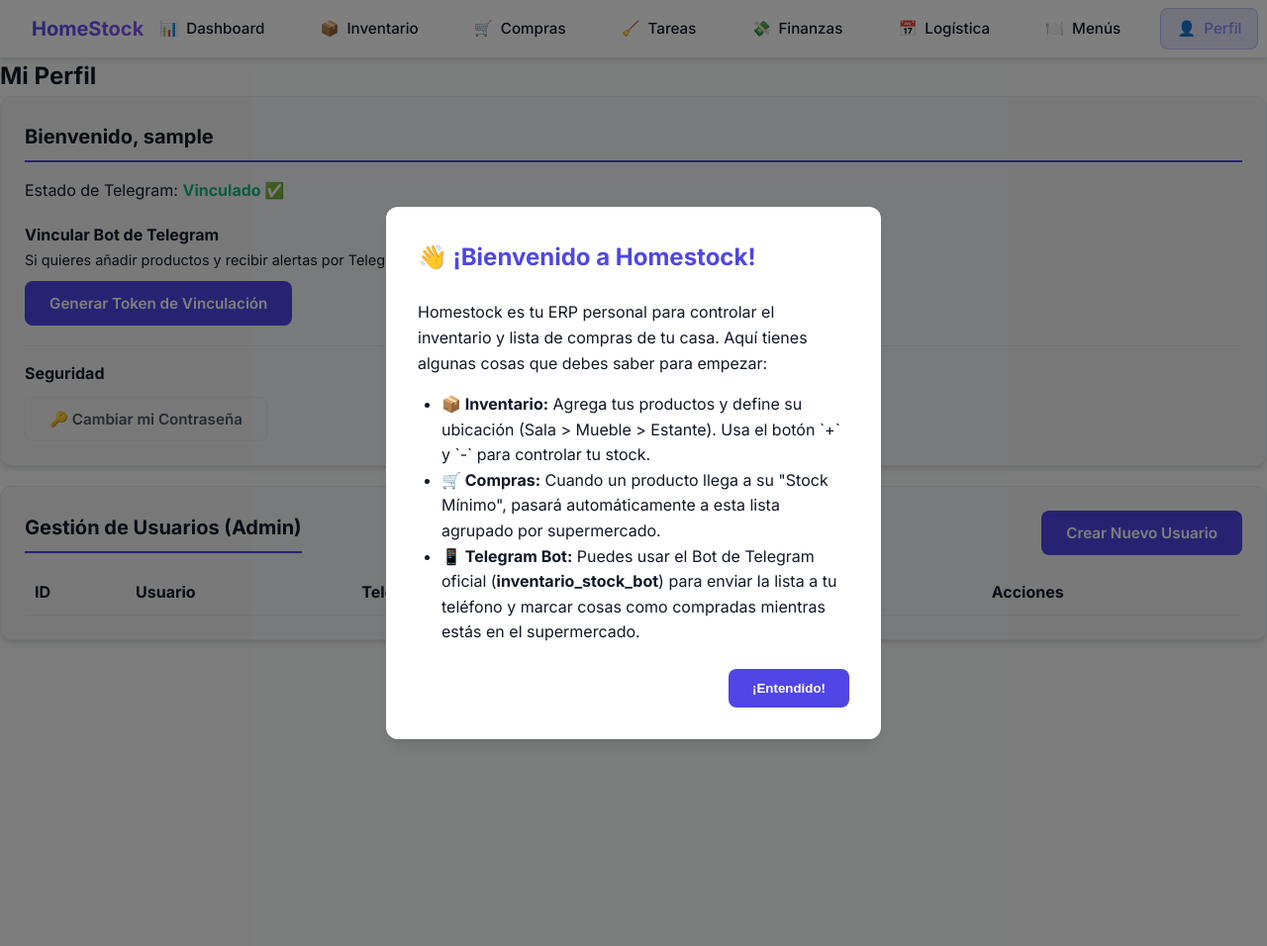
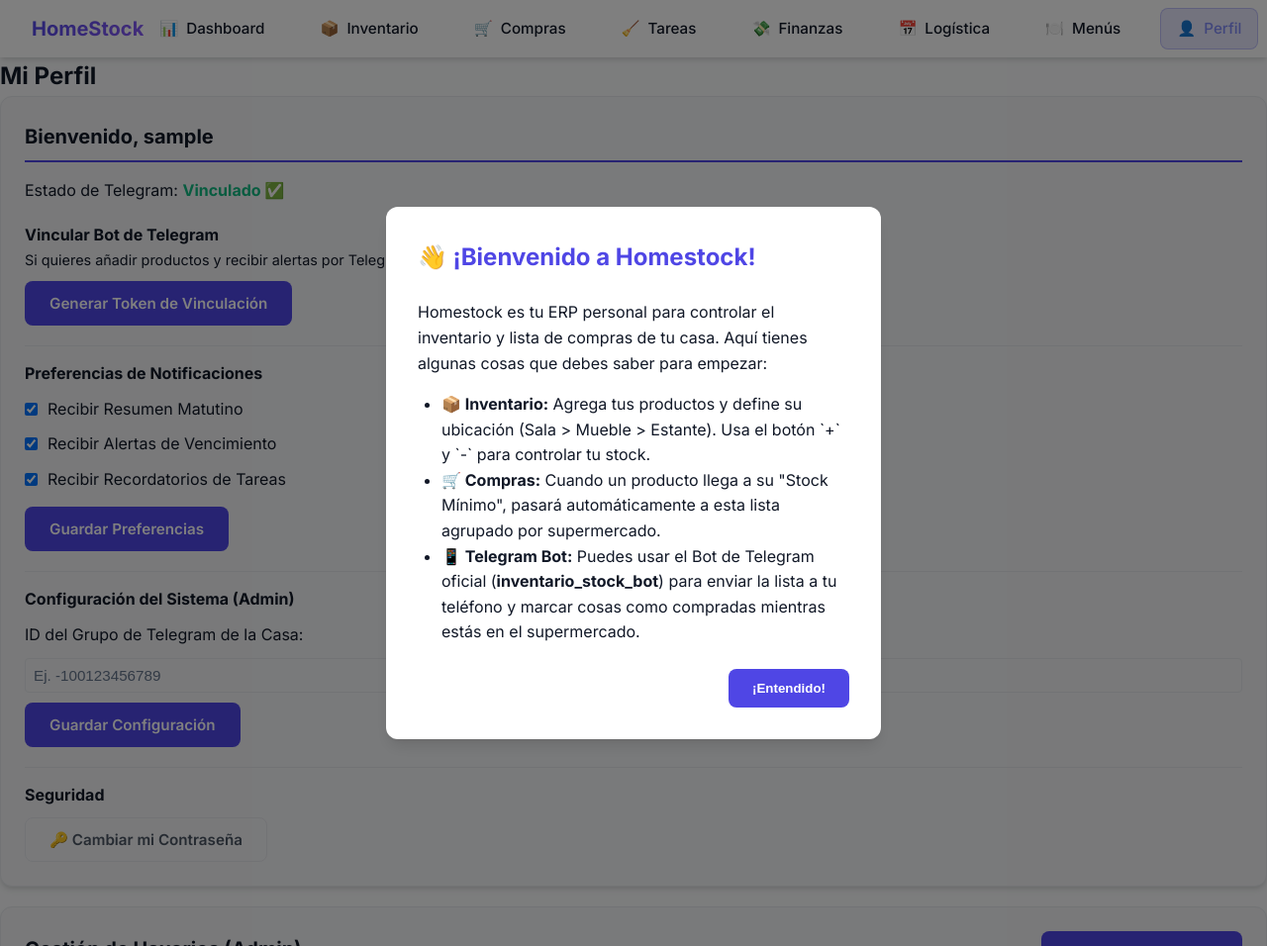
Before and after one commit to TomGarb/Inventario_Casa, a Flask app: page /perfil in a window 1280 px wide; the page is wider, and only the part inside the window is pictured. Shown: that part at 99% size. Run offline with Flask 3, Linux system fonts and the light colour scheme; a user stored in the database is signed in; tables that the repository leaves empty hold one stand-in row (values such as "Sample post"); lists and menus that the app fills with data are empty; some libraries are stand-ins or nearby versions.

Commit message:
Añadir preferencias de notificaciones para usuarios y configuración global en el sistema. Implementar cambios en la base de datos y actualizar la interfaz de usuario para gestionar estas preferencias.

```diff
--- a/app.py
+++ b/app.py
@@ -104,6 +104,7 @@ from services.bot_telegram import enviar_al_grupo, enviar_al_usuario, safe_teleg
 
 def check_tareas_pendientes():
     with app.app_context():
+        from telebot.types import InlineKeyboardMarkup, InlineKeyboardButton
         hoy = datetime.now().date()
         # Query only pending Tareas
         tareas = Tarea.query.filter_by(completada=False).all()
@@ -121,20 +122,31 @@ def check_tareas_pendientes():
 
             if vencida or es_manana:
                 for u in t.usuarios:
+                    if not u.recibir_recordatorios_tareas:
+                        continue
+
+                    markup = InlineKeyboardMarkup()
+                    markup.add(InlineKeyboardButton(f"✅ Completar", callback_data=f"done_tarea_{t.id}"))
+
                     if vencida:
-                        enviar_al_usuario(u.id, f"📅 <b>Recordatorio de Tarea</b>\n\nHola {u.username}, hoy te toca encargarte de: <b>{t.nombre}</b>.\n\nCuando la termines, márcala como completada en la web.")
+                        enviar_al_usuario(u.id, f"📅 <b>Recordatorio de Tarea</b>\n\nHola {u.username}, hoy te toca encargarte de: <b>{t.nombre}</b>.\n\nCuando la termines, pulsa el botón de abajo o márcala como completada en la web.", reply_markup=markup)
                     elif es_manana:
-                        enviar_al_usuario(u.id, f"📅 <b>Aviso Anticipado</b>\n\nHola {u.username}, te recuerdo que <b>mañana</b> debes encargarte de: <b>{t.nombre}</b>.")
+                        enviar_al_usuario(u.id, f"📅 <b>Aviso Anticipado</b>\n\nHola {u.username}, te recuerdo que <b>mañana</b> debes encargarte de: <b>{t.nombre}</b>.", reply_markup=markup)
 
 def check_low_stock():
     with app.app_context():
+        from models.database import ConfiguracionGlobal
+        config = ConfiguracionGlobal.query.first()
+        grupo_id = config.grupo_principal_telegram_id if config and config.grupo_principal_telegram_id else ADMIN_CHAT_ID
+
         productos_bajos = Producto.query.filter(Producto.stock_actual <= Producto.stock_minimo, Producto.en_lista == False).all()
-        if productos_bajos and ADMIN_CHAT_ID:
+        if productos_bajos and grupo_id:
+            from telebot.types import InlineKeyboardMarkup, InlineKeyboardButton
             nombres = [p.nombre for p in productos_bajos]
             mensaje = f"⚠️ Atención: Te estás quedando sin: {', '.join(nombres)}. ¿Los agrego a la lista de compras?"
             markup = InlineKeyboardMarkup()
             markup.add(InlineKeyboardButton("✅ Agregar todos a la lista", callback_data="add_low_stock"))
-            safe_telegram_send(ADMIN_CHAT_ID, mensaje, reply_markup=markup)
+            safe_telegram_send(grupo_id, mensaje, reply_markup=markup)
 
 # (Legacy iniciar_bot removed)
 
@@ -148,6 +160,7 @@ LOCK_FILE = "bot_scheduler.lock"
 
 def enviar_resumen_matutino():
     with app.app_context():
+        from models.database import Usuario, ConfiguracionGlobal
         tz = pytz.timezone('America/Argentina/Buenos_Aires')
         hoy = datetime.now(tz).date()
 
@@ -165,10 +178,21 @@ def enviar_resumen_matutino():
             mensaje += f"- {hora}hs: {ev.titulo}\n"
 
         app_url = os.getenv('APP_URL', 'http://localhost:5000')
+        from telebot.types import InlineKeyboardMarkup, InlineKeyboardButton
         markup = InlineKeyboardMarkup()
         markup.add(InlineKeyboardButton("Ver calendario web", url=f"{app_url}/logistica"))
 
-        enviar_al_grupo(mensaje, reply_markup=markup)
+        # Enviar al grupo principal
+        config = ConfiguracionGlobal.query.first()
+        grupo_id = config.grupo_principal_telegram_id if config and config.grupo_principal_telegram_id else ADMIN_CHAT_ID
+        if grupo_id:
+            safe_telegram_send(grupo_id, mensaje, reply_markup=markup)
+
+        # Enviar a usuarios con la preferencia activada
+        usuarios = Usuario.query.filter_by(recibir_resumen_matutino=True).all()
+        for u in usuarios:
+            if u.telegram_chat_id and u.telegram_chat_id != grupo_id:
+                enviar_al_usuario(u.id, mensaje, reply_markup=markup)
 
 def _pid_vivo(pid):
     """Devuelve True si el PID todavia esta corriendo en este sistema Y no es un archivo stale."""
--- a/routes/auth.py
+++ b/routes/auth.py
@@ -137,3 +137,42 @@ def change_password(id):
     u.set_password(data['nueva_password'])
     db.session.commit()
     return jsonify({'mensaje': 'Contraseña actualizada correctamente'})
+
+@auth_bp.route('/api/perfil/preferencias', methods=['POST'])
+@login_required
+def guardar_preferencias():
+    data = request.get_json()
+    if not data:
+        return jsonify({'error': 'No se recibieron datos'}), 400
+
+    current_user.recibir_resumen_matutino = data.get('recibir_resumen_matutino', True)
+    current_user.recibir_alertas_vencimiento = data.get('recibir_alertas_vencimiento', True)
+    current_user.recibir_recordatorios_tareas = data.get('recibir_recordatorios_tareas', True)
+
+    db.session.commit()
+    return jsonify({'mensaje': 'Preferencias guardadas exitosamente'})
+
+
+@auth_bp.route('/api/perfil/configuracion', methods=['GET', 'POST'])
+@admin_required
+def configuracion_global():
+    from models.database import ConfiguracionGlobal
+    config = ConfiguracionGlobal.query.first()
+
+    if request.method == 'GET':
+        if not config:
+            return jsonify({'grupo_principal_telegram_id': ''})
+        return jsonify({'grupo_principal_telegram_id': config.grupo_principal_telegram_id or ''})
+
+    if request.method == 'POST':
+        data = request.get_json()
+        if not data:
+            return jsonify({'error': 'No se recibieron datos'}), 400
+
+        if not config:
+            config = ConfiguracionGlobal()
+            db.session.add(config)
+
+        config.grupo_principal_telegram_id = data.get('grupo_principal_telegram_id', '')
+        db.session.commit()
+        return jsonify({'mensaje': 'Configuración global guardada exitosamente'})
--- a/services/bot_telegram.py
+++ b/services/bot_telegram.py
@@ -80,8 +80,12 @@ def safe_telegram_reply(message, texto, reply_markup=None, parse_mode='HTML'):
 
 def enviar_al_grupo(mensaje, reply_markup=None, parse_mode='HTML'):
     from app import ADMIN_CHAT_ID
-    if ADMIN_CHAT_ID:
-        return safe_telegram_send(ADMIN_CHAT_ID, mensaje, reply_markup=reply_markup, parse_mode=parse_mode)
+    from models.database import ConfiguracionGlobal
+    with get_app().app_context():
+        config = ConfiguracionGlobal.query.first()
+        grupo_id = config.grupo_principal_telegram_id if config and config.grupo_principal_telegram_id else ADMIN_CHAT_ID
+        if grupo_id:
+            return safe_telegram_send(grupo_id, mensaje, reply_markup=reply_markup, parse_mode=parse_mode)
     return False
 
 def enviar_al_usuario(usuario_id, mensaje, reply_markup=None, parse_mode='HTML'):
@@ -1029,6 +1033,30 @@ def registrar_handlers(bot, app):
             db.session.commit()
             bot.edit_message_text(f" Creado nuevo producto: {data['cantidad']}x '{nuevo_prod.nombre}'.", chat_id, call.message.message_id)
 
+    @bot.callback_query_handler(func=lambda call: call.data.startswith('done_tarea_'))
+    @with_app_context
+    def handle_done_tarea(call):
+        tarea_id_str = call.data.replace('done_tarea_', '')
+        try:
+            tarea_id = int(tarea_id_str)
+            from models.database import Tarea
+            tarea = db.session.get(Tarea, tarea_id)
+            if not tarea:
+                bot.answer_callback_query(call.id, "❌ Tarea no encontrada.")
+                return
+
+            tarea.completada = True
+            db.session.commit()
+
+            bot.answer_callback_query(call.id, f"✅ Tarea completada: {tarea.nombre}")
+
+            # Quitar el botón del mensaje para evitar clicks repetidos
+            nuevo_texto = f"{call.message.text}\n\n✅ <i>Completada por {call.from_user.first_name}</i>"
+            bot.edit_message_text(nuevo_texto, call.message.chat.id, call.message.message_id, reply_markup=None, parse_mode='HTML')
+
+        except ValueError:
+            bot.answer_callback_query(call.id, "❌ ID inválido.")
+
     @bot.callback_query_handler(func=lambda call: True)
     @with_app_context
     def callback_inline(call):
--- a/templates/views/perfil.html
+++ b/templates/views/perfil.html
@@ -30,6 +30,36 @@
             </code>
             <p style="margin-top: 10px; font-size: 0.8rem; color: #aaa;">El token expira pronto y solo se puede usar una vez.</p>
         </div>
+
+    <div style="margin-top: 20px; border-top: 1px solid var(--border-color); padding-top: 15px;">
+        <h4>Preferencias de Notificaciones</h4>
+        <form id="form-preferencias" style="display: flex; flex-direction: column; gap: 10px; margin-top: 10px;">
+            <label style="display: flex; align-items: center; gap: 10px;">
+                <input type="checkbox" id="pref-resumen" {% if current_user.recibir_resumen_matutino %}checked{% endif %}>
+                Recibir Resumen Matutino
+            </label>
+            <label style="display: flex; align-items: center; gap: 10px;">
+                <input type="checkbox" id="pref-vencimientos" {% if current_user.recibir_alertas_vencimiento %}checked{% endif %}>
+                Recibir Alertas de Vencimiento
+            </label>
+            <label style="display: flex; align-items: center; gap: 10px;">
+                <input type="checkbox" id="pref-tareas" {% if current_user.recibir_recordatorios_tareas %}checked{% endif %}>
+                Recibir Recordatorios de Tareas
+            </label>
+            <button type="button" class="btn btn-primary" onclick="guardarPreferencias()" style="width: fit-content; margin-top: 5px;">Guardar Preferencias</button>
+        </form>
+    </div>
+
+    {% if current_user.is_admin %}
+    <div style="margin-top: 20px; border-top: 1px solid var(--border-color); padding-top: 15px;">
+        <h4>Configuración del Sistema (Admin)</h4>
+        <div style="display: flex; flex-direction: column; gap: 10px; margin-top: 10px;">
+            <label>ID del Grupo de Telegram de la Casa:</label>
+            <input type="text" id="config-grupo-id" placeholder="Ej. -100123456789" style="padding: 8px; border-radius: 4px; border: 1px solid var(--border-color); background: var(--bg-darker); color: var(--text-color);">
+            <button type="button" class="btn btn-primary" onclick="guardarConfiguracionGlobal()" style="width: fit-content;">Guardar Configuración</button>
+        </div>
+    </div>
+    {% endif %}
 
     <div style="margin-top: 20px; border-top: 1px solid var(--border-color); padding-top: 15px;">
         <h4>Seguridad</h4>
```
Also changed, not shown: migrations/versions/7a10ab1fb344_added_notifications_preferences.py (added, +56 -0 lines), models/database.py (+14 -1 lines).
